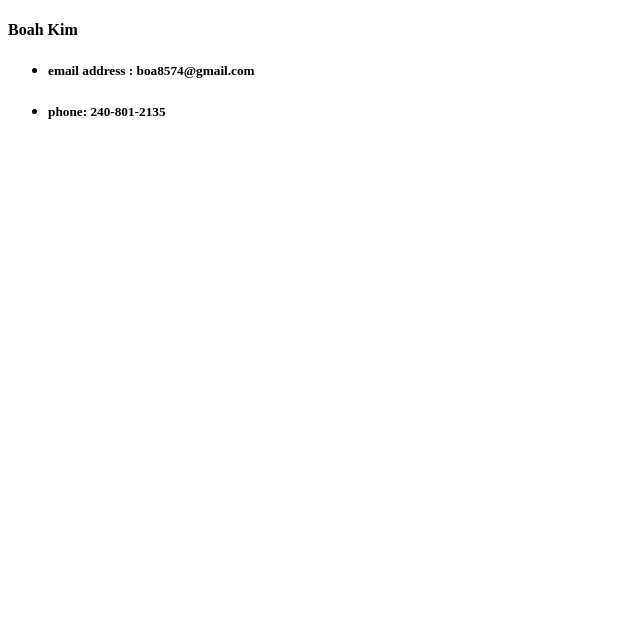
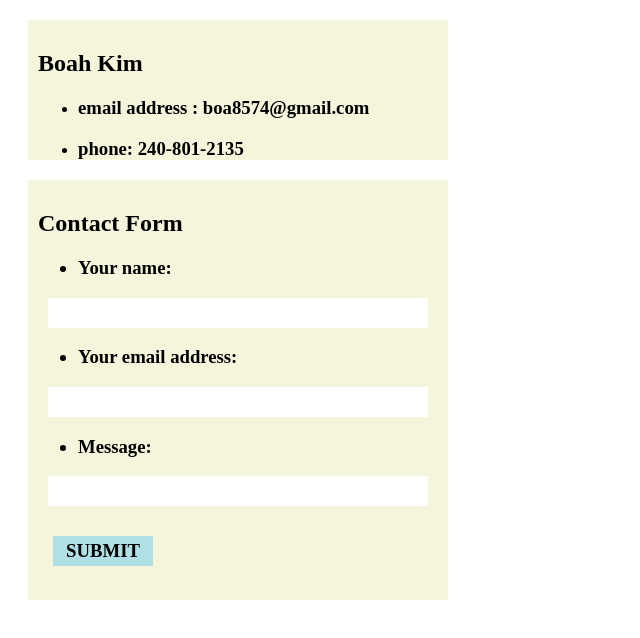
Before and after one commit to boa74/Assesement1, a plain HTML site: page contact.html in a window 1280 px wide. Shown: the whole page, without its empty margins (0-640 px from the left). Drawn offline with Linux system fonts and the light colour scheme.

Commit message:
Second commit

```diff
--- /dev/null
+++ b/contact.css
@@ -0,0 +1,31 @@
+#contact{
+    margin:20px;
+    padding:10px;
+    background-color: beige;
+    height:15vh;
+    width:50vh;
+
+}
+.Box{
+    background-color:white;
+    height:30px;
+    z-index:99;
+    margin:10px;
+}
+#contactForm{
+    margin:20px;
+    padding:10px;
+    background-color: beige;
+    height:400px;
+    width:50vh;
+}
+#button{
+    margin-top:30px;
+    margin-left:15px;
+    background-color: powderblue;
+    height:30px;
+    width:100px;
+    display:flex;
+    justify-content: center;
+    align-items: center;
+}
--- a/contact.html
+++ b/contact.html
@@ -3,16 +3,42 @@
 <head>
     <meta charset="UTF-8">
     <meta name="viewport" content="width=device-width, initial-scale=1.0">
+    <script src="javascrupt.js"></script>
+    <link rel="stylesheet" href="contact.css">
     <title>Contact</title>
-    <script src="javascrupt.js"></script>
+
 </head>
 <body>
+    <script></script>
     <div id="contact">
-       <h4>Boah Kim</h4>
+       <h2>Boah Kim</h2>
        <ul>
-       <li><h5>email address : boa8574@gmail.com</h5></li>
-       <li><h5>phone: 240-801-2135</h5></li>
+       <li><h3>email address : boa8574@gmail.com</h3></li>
+       <li><h3>phone: 240-801-2135</h3></li>
        </ul>
     </div>
+    <div id="contactForm" alt="theform">
+        <h2>Contact Form</h2>
+        <div class="contactBox">
+            <div id="NAME">
+                <h3><ul><li>Your name:</li></ul></h3>
+                <div class="Box"> </div>
+            </div>
+            <div id="emailBox">
+
+                <h3><ul><li>Your email address:</li></ul></h3>
+                <div class="Box"> </div>
+            </div>
+            <div id="msgBox">
+                <h3><ul><li>Message:</li></ul></h3>
+                <div class="Box"> </div>
+            </div>
+            <div id="sumbitButton">
+                <div id="button"><h3>SUBMIT</h3></div>
+            </div>
+
+        </div>
+    </div>
+
 </body>
 </html>
```
Also changed, not shown: about.html (+1 -0 lines), index.html (+2 -2 lines), other.html (+1 -0 lines), portfolio.html (+1 -0 lines), style.css (+7 -1 lines).
